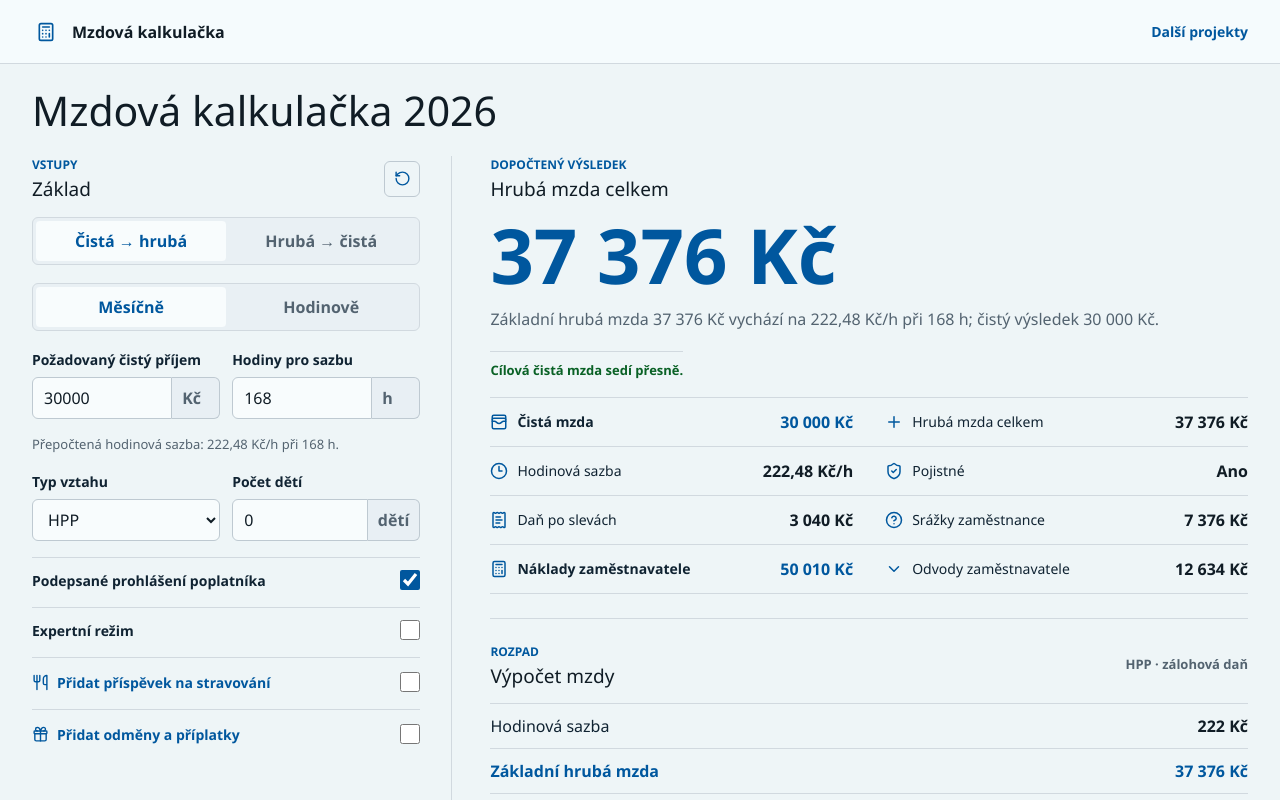
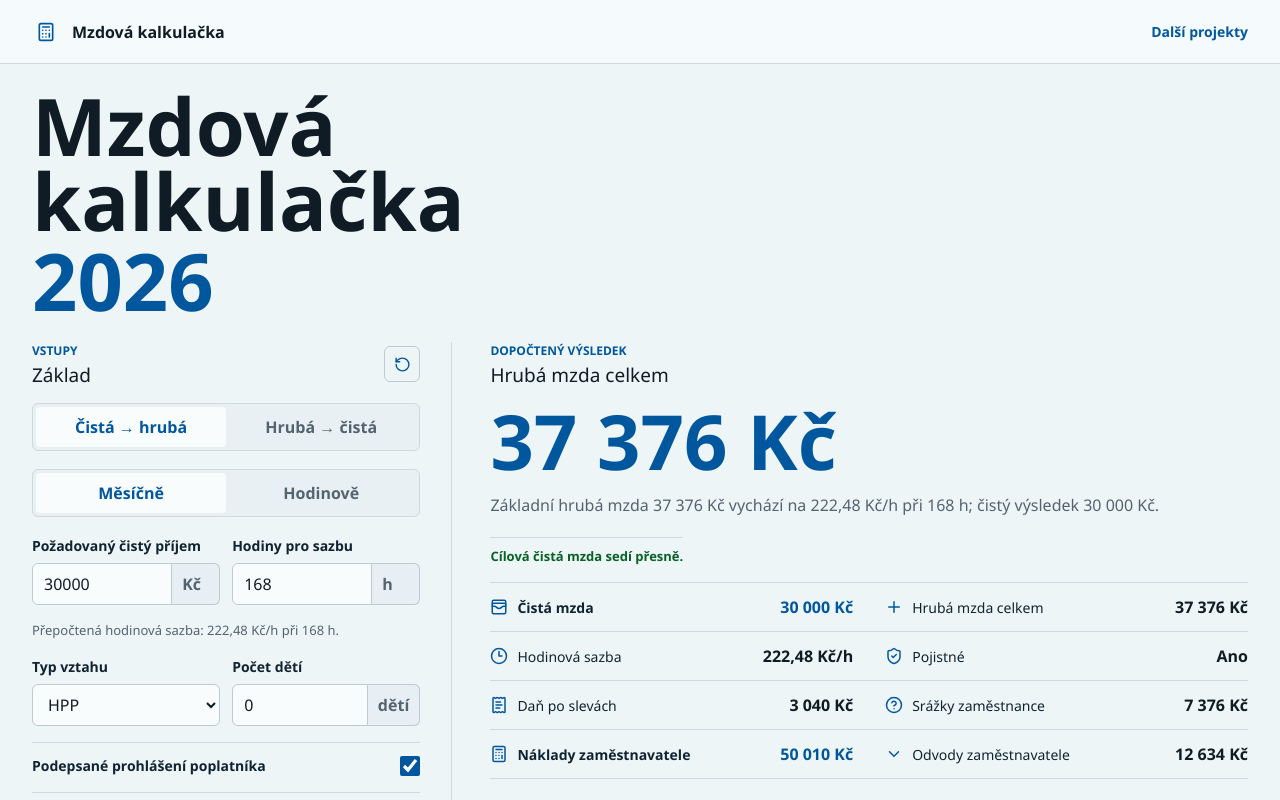
Before and after one commit to vvitovec/mzdy, a Next.js app: page / in a window 1280 px wide. Shown: the top 800 px of the page. Built offline with nearby package versions, Linux system fonts and the light colour scheme.

Commit message:
headline got taller

```diff
--- a/src/app/globals.css
+++ b/src/app/globals.css
@@ -157,9 +157,24 @@ p {
 
 h1 {
   color: var(--easyflex-text);
-  font-size: clamp(31px, 3.2vw, 44px);
-  line-height: 1.08;
+  font-size: clamp(42px, 6.2vw, 88px);
+  font-weight: 900;
+  line-height: 0.94;
   margin-bottom: 0;
+  max-width: 760px;
+}
+
+.hero-title {
+  display: grid;
+  gap: 6px;
+}
+
+.hero-title span {
+  display: block;
+}
+
+.hero-title span:last-child {
+  color: var(--easyflex-blue);
 }
 
 h2 {
@@ -690,7 +705,7 @@ a:focus-visible {
   }
 
   h1 {
-    font-size: 31px;
+    font-size: 42px;
   }
 
   .input-pane,
--- a/src/components/payroll-calculator.tsx
+++ b/src/components/payroll-calculator.tsx
@@ -235,7 +235,10 @@ export function PayrollCalculator() {
       <section className="content">
         <header className="page-heading">
           <div>
-            <h1>Mzdová kalkulačka 2026</h1>
+            <h1 className="hero-title">
+              <span>Mzdová kalkulačka</span>
+              <span>2026</span>
+            </h1>
           </div>
         </header>
 
```
